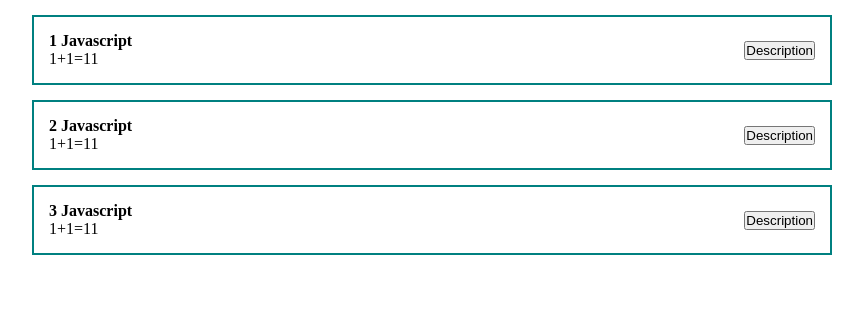
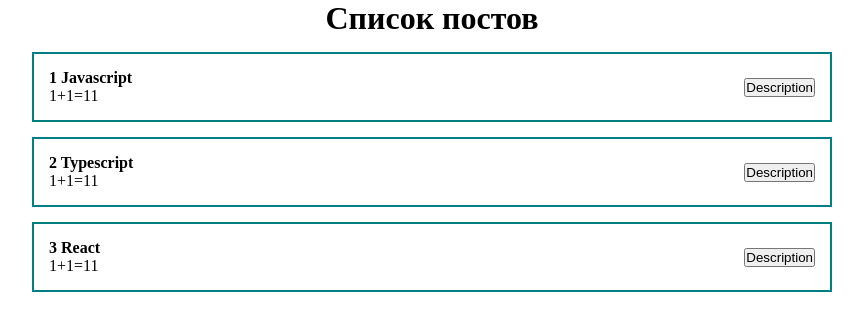
Before and after one commit to mademoiselletrojan/TormentReact, a React (Create React App) app: page / in a window 1280 px wide. Shown: the top 330 px of the page, without its empty margins (208-1071 px from the left). Built offline with nearby package versions, Linux system fonts and the light colour scheme.

Commit message:
Added the massive const, used the method map

```diff
--- a/src/App.js
+++ b/src/App.js
@@ -5,13 +5,18 @@ import './styles/App.scss';
 import PostItem from "./components/PostItem";
 
 function App() {
-  const [value, setValue] = useState("text");
+  const[posts, setPosts] = useState([
+    {id: 1, title: 'Javascript', body: 'Description'},
+    {id: 2, title: 'Typescript', body: 'Description'},
+    {id: 3, title: 'React', body: 'Description'}
+  ])
 
   return (
     <div className="App">
-      <PostItem post ={{id: 1, title: 'Javascript', body: 'Description'}}/>
-      <PostItem post ={{id: 2, title: 'Javascript', body: 'Description'}}/>
-      <PostItem post ={{id: 3, title: 'Javascript', body: 'Description'}}/>
+      <h1 style ={{textAlign: 'center'}}>Список постов</h1>
+      {posts.map(post => <PostItem post={post} key ={post.id}/>
+
+      )}
     </div>
   );
 }
```
